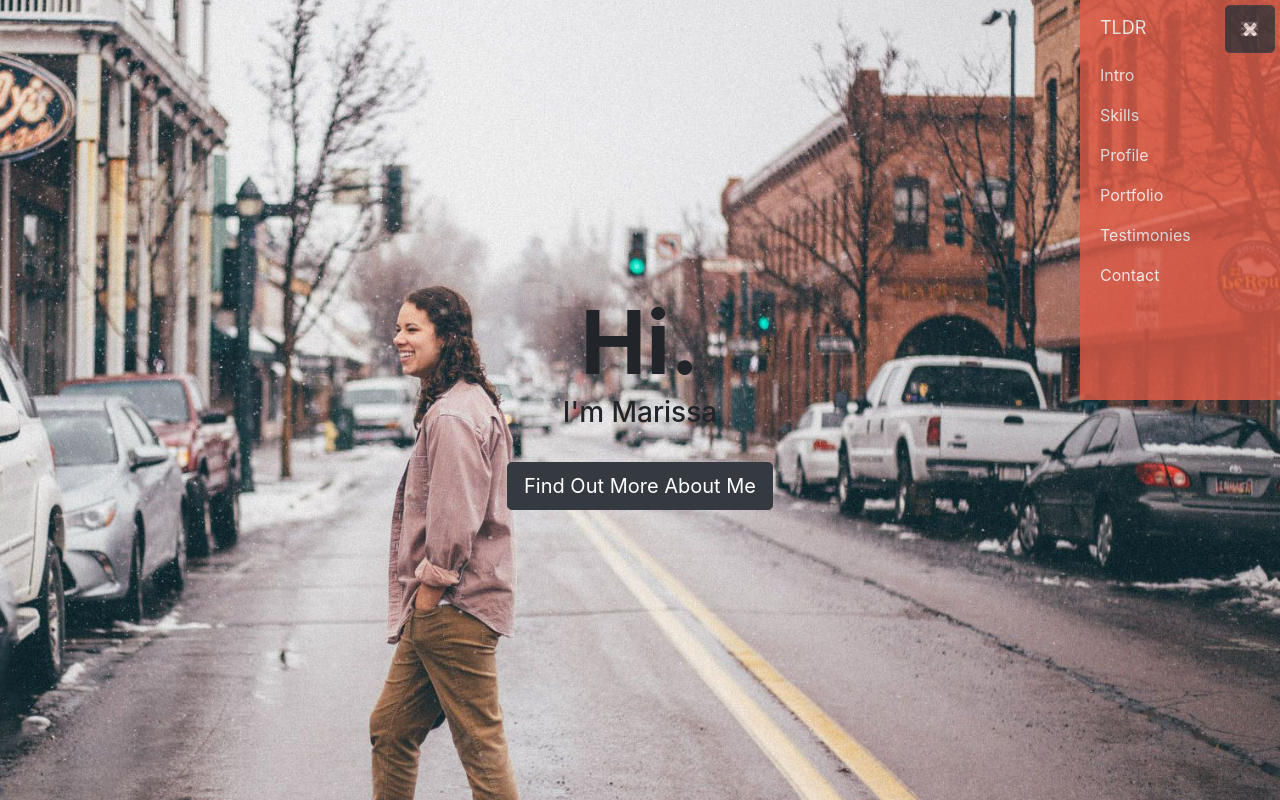
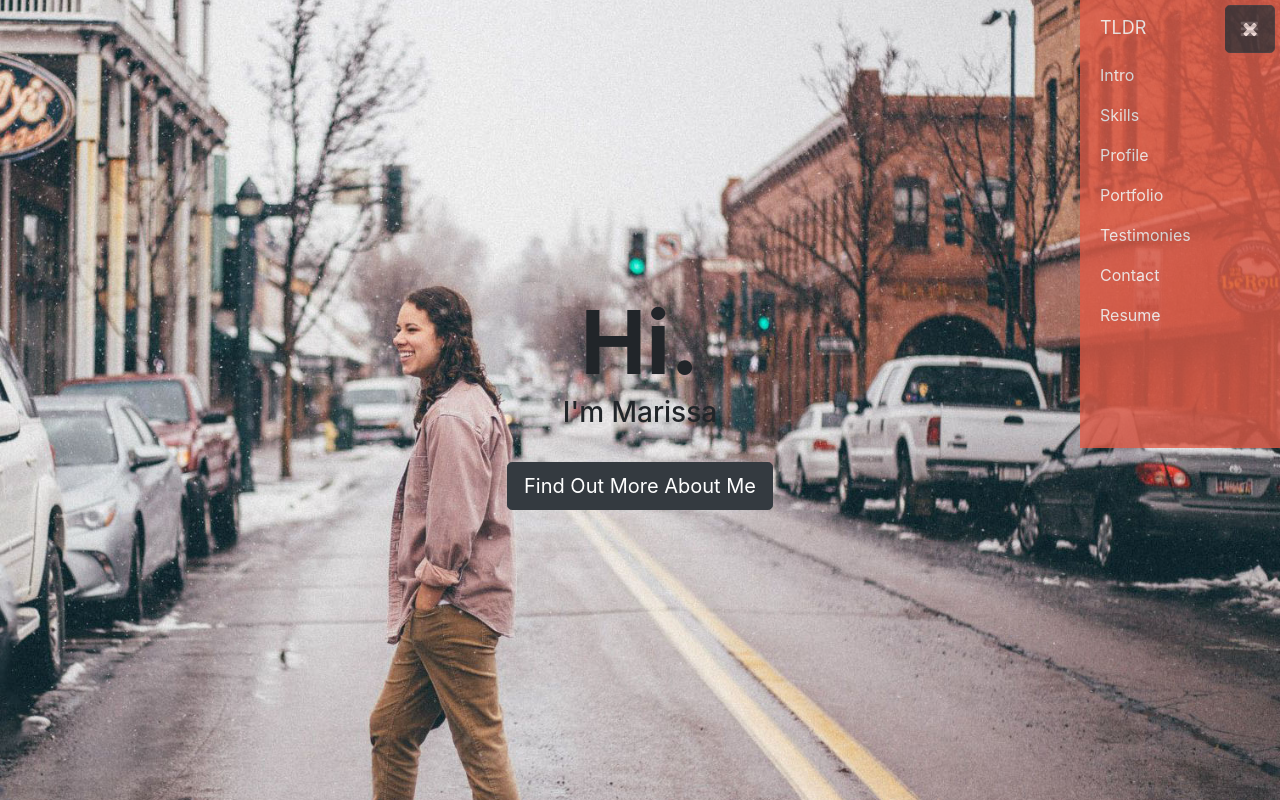
Before and after one commit to mfullford/my-profile, a website with bundled scripts: page index.html in a window 1280 px wide. Both pictures are taken after a click on the link 1249 px from the left and 29 px from the top of the page. Shown: the top 800 px of the page. Built offline with nearby package versions, Linux system fonts and the light colour scheme; files whose address does not match are found by name.

Commit message:
Adds link to Google Drive Resume

```diff
--- a/css/styles.css
+++ b/css/styles.css
@@ -158,7 +158,7 @@ hr.small {
 #sidebar-wrapper.active {
   right: 250px;
   width: 200px;
-  height: 50%;
+  height: 56%;
   -webkit-transition: all .4s ease 0s;
   -moz-transition: all .4s ease 0s;
   -ms-transition: all .4s ease 0s;
@@ -403,7 +403,7 @@ h4 {
 
 .call-to-action {
   padding: 50px 0;
-  height: 90%;
+  height: 95%;
 }
 
 .call-to-action .btn {
--- a/index.html
+++ b/index.html
@@ -54,6 +54,9 @@
         </li>
         <li>
           <a class="js-scroll-trigger" href="#contact" onclick=$( "#menu-close").click();>Contact</a>
+        </li>
+        <li>
+          <a class="js-scroll-trigger" href="https://drive.google.com/file/d/1L3CA3sZasXkYxdH_wMhlPezGG5F5E8m5/view?usp=sharing">Resume</a>
         </li>
       </ul>
     </nav>
```
Also changed, not shown: image/arrow.png.
